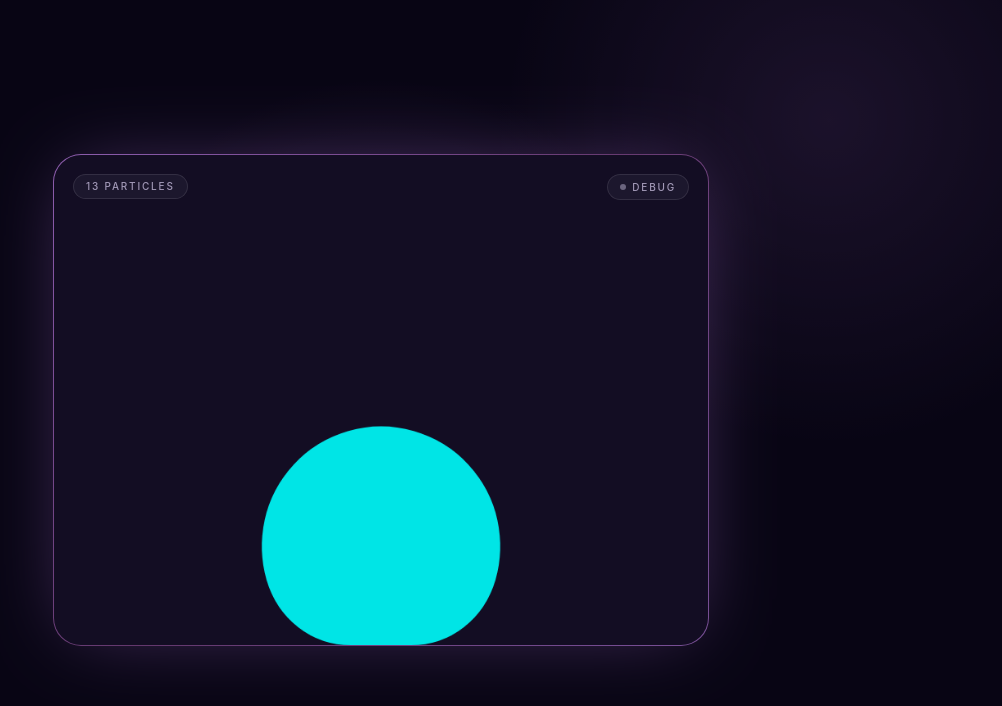
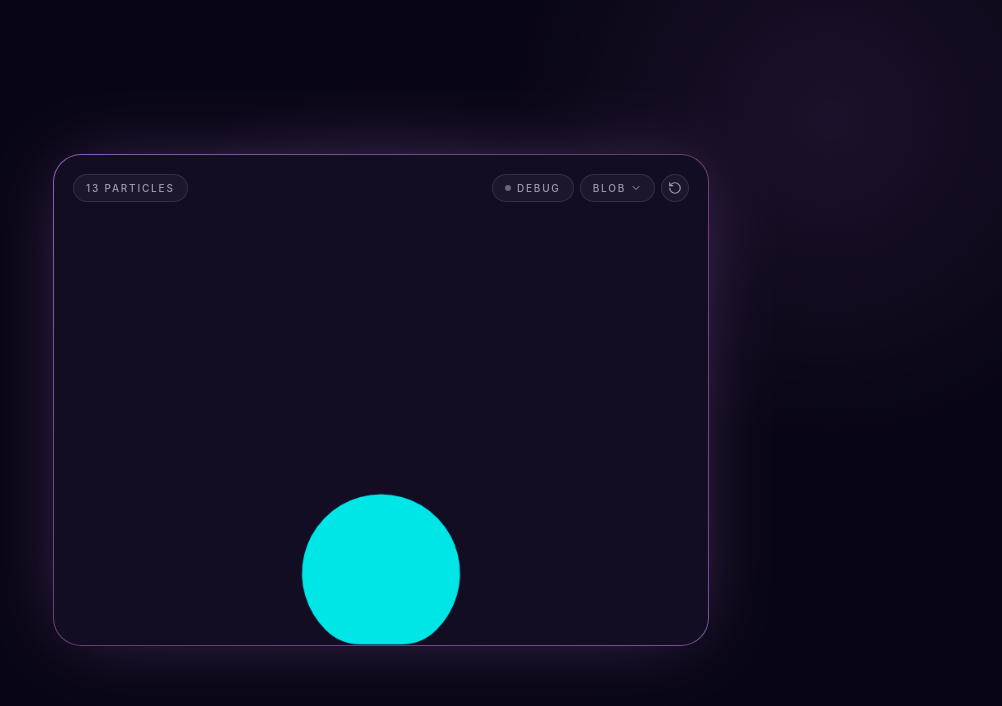
Before and after one commit to GSFranzoni/2d-soft-body-playground, a React (Vite) app: page / in a window 1280 px wide. Shown: the top 706 px of the page, without its empty margins (259-1261 px from the left). Built offline with nearby package versions, Linux system fonts and the light colour scheme.

Commit message:
feat: add lucide-react for icons and implement body type selection in simulation

```diff
--- a/package.json
+++ b/package.json
@@ -14,6 +14,7 @@
   },
   "dependencies": {
     "@tailwindcss/vite": "^4.3.3",
+    "lucide-react": "^1.47.0",
     "react": "^19.2.8",
     "react-dom": "^19.2.8",
     "tailwindcss": "^4.3.3"
--- a/src/app.tsx
+++ b/src/app.tsx
@@ -1,28 +1,60 @@
-import { useState } from "react";
+import { ChevronDown, RotateCcw } from "lucide-react";
+import { useRef, useState } from "react";
 
 import { Canvas } from "@/components/canvas";
 import { SoftBodyFactory } from "@/core/factory";
 import { Vector2 } from "@/core/vector2";
 import { World } from "@/core/world";
 
+type BodyType = "blob" | "grid";
+
+const BODY_OPTIONS: { type: BodyType; label: string }[] = [
+  { type: "blob", label: "Blob" },
+  { type: "grid", label: "Grid" },
+];
+
+function createWorld(bodyType: BodyType) {
+  const world = new World(8, 6, new Vector2(0, 10));
+
+  const body =
+    bodyType === "blob"
+      ? SoftBodyFactory.createBlob(world, {
+          center: new Vector2(4, 1.5),
+          radius: 1,
+          count: 12,
+          mass: 1,
+          particleRadius: 0.02,
+          stiffness: 800,
+          damping: 3,
+        })
+      : SoftBodyFactory.createGrid(world, {
+          rows: 3,
+          cols: 3,
+          position: new Vector2(3.2, 0.5),
+          spacing: 1,
+          mass: 1,
+          radius: 0.02,
+          stiffness: 500,
+          damping: 2,
+        });
+
+  return { world, bodies: [body] };
+}
+
 export function App() {
   const [debug, setDebug] = useState(false);
 
-  const [scene] = useState(() => {
-    const world = new World(8, 6, new Vector2(0, 10));
+  const [bodyType, setBodyType] = useState<BodyType>("blob");
 
-    const body = SoftBodyFactory.createBlob(world, {
-      center: new Vector2(4, 1.5),
-      radius: 1.5,
-      count: 12,
-      mass: 1,
-      particleRadius: 0.01,
-      stiffness: 300,
-      damping: 10,
-    });
+  const [scene, setScene] = useState(() => createWorld("blob"));
 
-    return { world, bodies: [body] };
-  });
+  const bodyPickerRef = useRef<HTMLDivElement>(null);
+
+  const selectBody = (type: BodyType) => {
+    setBodyType(type);
+    setScene(createWorld(type));
+    bodyPickerRef.current?.hidePopover();
+  };
 
   return (
     <main className="bg-background px-edge py-page-padding text-foreground sm:p-page-padding relative grid min-h-svh place-items-center overflow-hidden">
@@ -33,45 +65,65 @@ export function App() {
           <div className="rounded-frame-inner bg-card relative h-full w-full overflow-hidden">
             <Canvas world={scene.world} softBodies={scene.bodies} debug={debug} />
           </div>
-          <span className="top-edge left-edge rounded-pill border-border bg-secondary text-label tracking-label text-muted-foreground backdrop-blur-panel absolute border px-3 py-1 font-medium uppercase">
+          <span className="top-edge left-edge rounded-pill border-border bg-secondary text-label tracking-label text-muted-foreground backdrop-blur-panel absolute inline-flex h-7 items-center border px-3 font-medium uppercase">
             {scene.world.getParticles().length} particles
           </span>
-          <fieldset className="top-edge right-edge rounded-pill border-border bg-secondary text-label tracking-label text-muted-foreground backdrop-blur-panel absolute border px-3 py-1 font-medium uppercase">
-            <legend className="sr-only">Visualization mode</legend>
-            <label
-              className="hover:text-foreground inline-flex cursor-pointer items-center gap-1.5"
-              onClick={(event) => {
-                if (debug) {
-                  event.preventDefault();
-                  setDebug(false);
-                }
-              }}
+          <div className="top-edge right-edge absolute flex items-center gap-1.5">
+            <button
+              aria-pressed={debug}
+              className="rounded-pill border-border bg-secondary text-label tracking-label text-muted-foreground backdrop-blur-panel hover:text-foreground focus-visible:outline-ring inline-flex h-7 items-center gap-1.5 border px-3 font-medium uppercase focus-visible:outline-2 focus-visible:outline-offset-2"
+              onClick={() => setDebug((current) => !current)}
+              type="button"
             >
-              <input
-                checked={debug}
-                className="peer sr-only"
-                name="visualization-mode"
-                onChange={() => setDebug(true)}
-                type="radio"
-              />
               <span
                 aria-hidden="true"
                 className={`size-1.5 rounded-full ${debug ? "bg-primary" : "bg-muted-foreground/60"}`}
               />
-              <span className="peer-focus-visible:outline-ring peer-focus-visible:outline-2 peer-focus-visible:outline-offset-2">
-                Debug
-              </span>
-            </label>
-            <input
-              aria-label="Disable debug visualization"
-              checked={!debug}
-              className="sr-only"
-              name="visualization-mode"
-              onChange={() => setDebug(false)}
-              tabIndex={-1}
-              type="radio"
-            />
-          </fieldset>
+              Debug
+            </button>
+            <button
+              className="rounded-pill border-border bg-secondary text-label tracking-label text-muted-foreground backdrop-blur-panel hover:text-foreground focus-visible:outline-ring inline-flex h-7 items-center gap-1 border px-3 font-medium uppercase [anchor-name:--body-picker-anchor] focus-visible:outline-2 focus-visible:outline-offset-2"
+              popoverTarget="body-picker"
+              type="button"
+            >
+              {bodyType}
+              <ChevronDown aria-hidden="true" className="size-3" />
+            </button>
+            <div
+              ref={bodyPickerRef}
+              id="body-picker"
+              popover="auto"
+              className="border-border bg-popover text-popover-foreground shadow-popover m-0 mt-2 w-28 rounded-md border p-1 [position-anchor:--body-picker-anchor] [position-area:bottom_span-right]"
+            >
+              <fieldset>
+                <legend className="sr-only">Body type</legend>
+                {BODY_OPTIONS.map((option) => (
+                  <label
+                    className="hover:bg-muted flex cursor-pointer items-center gap-2 rounded-sm px-2 py-1.5"
+                    key={option.type}
+                  >
+                    <input
+                      checked={bodyType === option.type}
+                      className="accent-primary"
+                      name="body-type"
+                      onChange={() => selectBody(option.type)}
+                      type="radio"
+                    />
+                    <span>{option.label}</span>
+                  </label>
+                ))}
+              </fieldset>
+            </div>
+            <button
+              aria-label="Reset simulation"
+              className="rounded-pill border-border bg-secondary text-muted-foreground backdrop-blur-panel hover:text-foreground focus-visible:outline-ring inline-grid size-7 place-items-center border focus-visible:outline-2 focus-visible:outline-offset-2"
+              onClick={() => setScene(createWorld(bodyType))}
+              title="Reset simulation"
+              type="button"
+            >
+              <RotateCcw aria-hidden="true" className="size-3.5" />
+            </button>
+          </div>
         </div>
       </section>
     </main>
```
Also changed, not shown: 1 other file (tests, documents, lock files or other folders).
